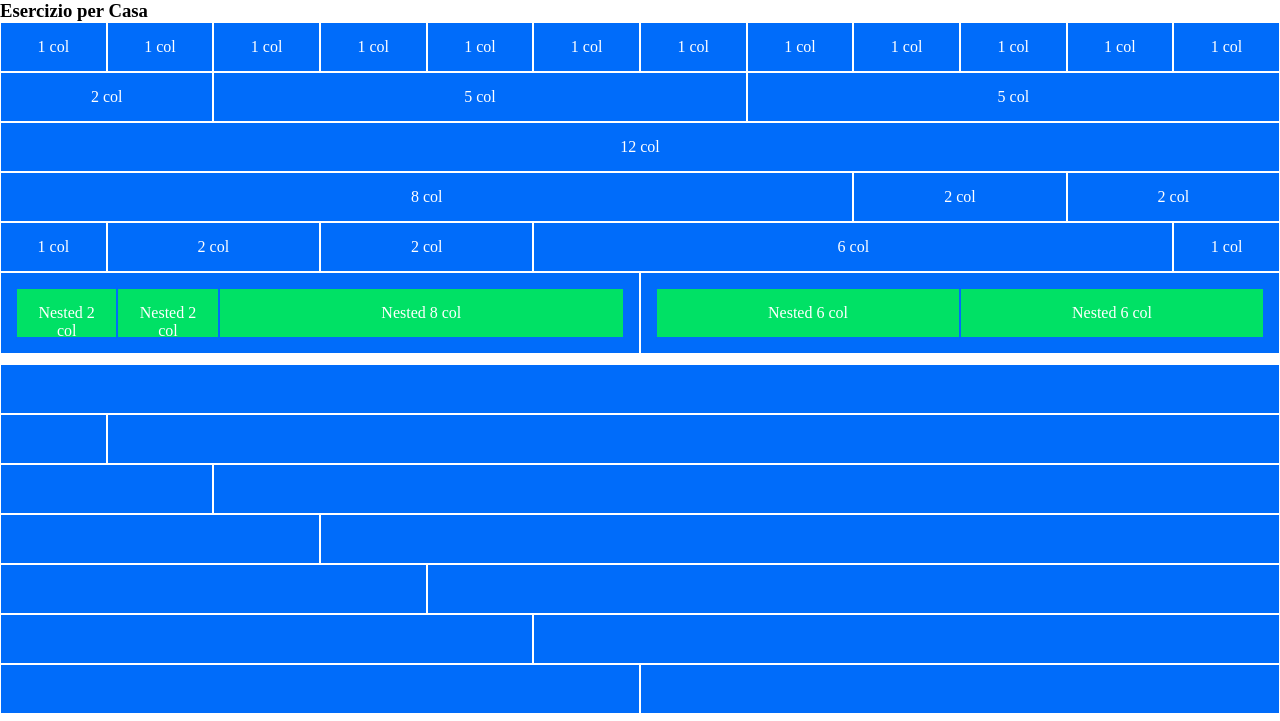
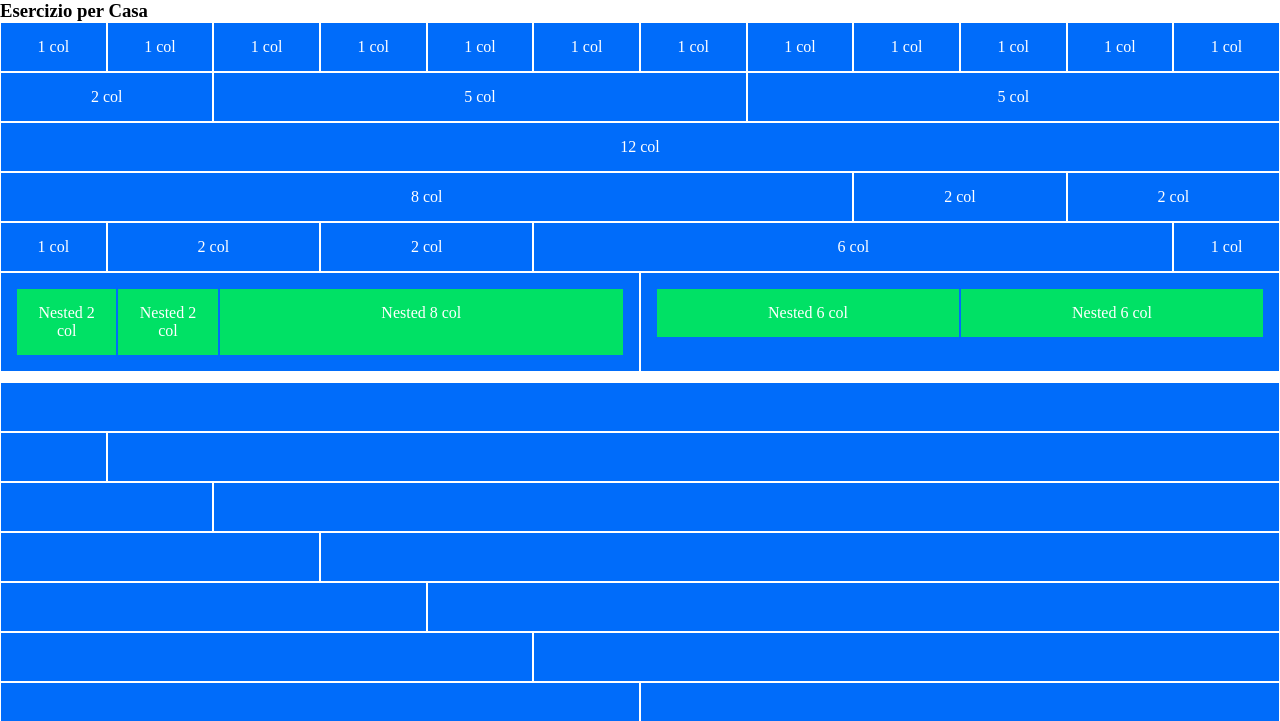
Before and after one commit to DarioBosco/html-css-12bool, a plain HTML site: page index.html in a window 1280 px wide. Shown: the top 721 px of the page. Drawn offline with Linux system fonts and the light colour scheme.

Commit message:
Rimozione commenti per il testo

```diff
--- a/css/style.css
+++ b/css/style.css
@@ -12,8 +12,6 @@
 .content-nested {
 	background-color: #00e165;
 	border-color: #006cfa;
-	height: 30px;
-	/* line-height: 30px */
 }
 
 section {
```
